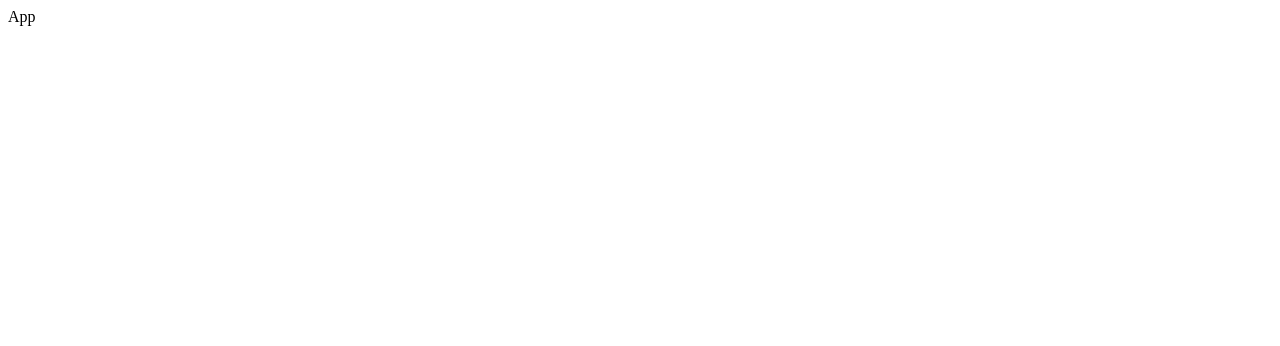
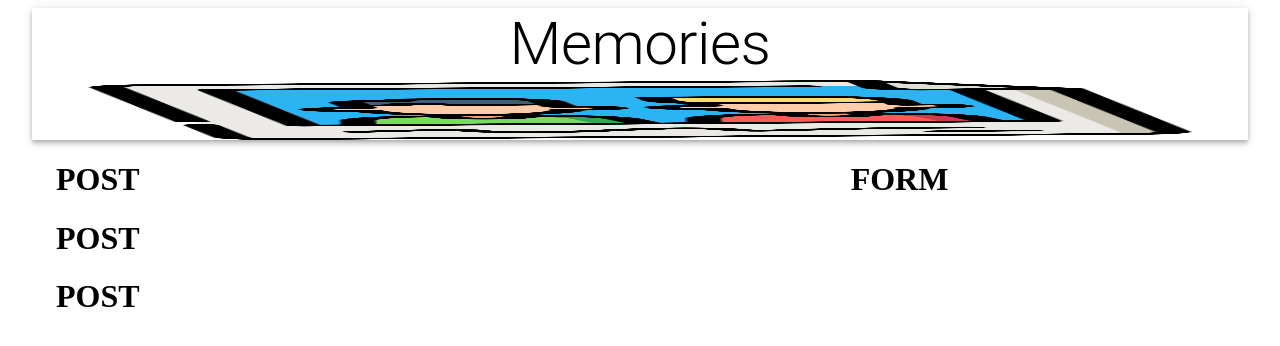
Before and after one commit to HyemiSong/InteractionAuthoring, a React (Create React App) app in the folder client/: page / in a window 1280 px wide. Shown: the top 346 px of the page. Built offline with nearby package versions, Linux system fonts and the light colour scheme.

Commit message:
setting form and post folers in client

```diff
--- a/client/package.json
+++ b/client/package.json
@@ -3,13 +3,14 @@
   "version": "0.1.0",
   "private": true,
   "dependencies": {
+    "@material-ui/core": "^4.12.4",
     "@testing-library/jest-dom": "^5.16.5",
     "@testing-library/react": "^13.4.0",
     "@testing-library/user-event": "^13.5.0",
     "axios": "^1.4.0",
     "moment": "^2.29.4",
-    "react": "^18.2.0",
-    "react-dom": "^18.2.0",
+    "react": "^17.0.0",
+    "react-dom": "^17.0.0",
     "react-file-base64": "^1.0.3",
     "react-scripts": "5.0.1",
     "redux": "^4.2.1",
--- a/client/src/App.js
+++ b/client/src/App.js
@@ -1,10 +1,30 @@
 import React from 'react';
+import { Container, AppBar, Typography, Grow, Grid} from '@material-ui/core';
+
+import Posts from './components/Posts/Posts';
+import Form from './components/Form/Form';
+import memories from './images/memories.png';
 
 const App = () => {
     return(
-        <div>
-            <hi>App</hi>
-        </div>
+    <Container maxWidth="lg">
+      <AppBar position="static" color="inherit">
+        <Typography variant="h2" align="center">Memories</Typography>
+        <img src={memories} alt="icon" height="60" />
+      </AppBar>
+      <Grow in>
+        <Container>
+          <Grid container justify="space-between" alignItems="stretch" spacing={3}>
+            <Grid item xs={12} sm={7}>
+                <Posts />
+            </Grid>
+            <Grid item xs={12} sm={4}>
+                <Form />
+            </Grid>
+          </Grid>
+        </Container>
+      </Grow>
+    </Container>
     )
 }
 
--- /dev/null
+++ b/client/src/components/Form/Form.js
@@ -0,0 +1,9 @@
+import React from 'react';
+
+const Form = () => {
+    return (
+        <h1>FORM</h1>
+    );
+}
+
+export default Form;
--- /dev/null
+++ b/client/src/components/Posts/Post/Post.js
@@ -0,0 +1,9 @@
+import React from 'react';
+
+const Post = () => {
+    return (
+        <h1>POST</h1>
+    );
+}
+
+export default Post;
--- /dev/null
+++ b/client/src/components/Posts/Posts.js
@@ -0,0 +1,15 @@
+import React from 'react';
+import Post from './Post/Post';
+
+
+const Posts = () => {
+    return (
+        <>
+        <h1>POST</h1>
+        <Post />
+        <Post />
+        </>
+    );
+}
+
+export default Posts;
```
Also changed, not shown: client/src/components/Form/styles.js (added), client/src/components/Posts/Post/styles.js (added), client/src/components/Posts/styles.js (added), client/src/images/memories.png (added), 1 other file (tests, documents, lock files or other folders).
